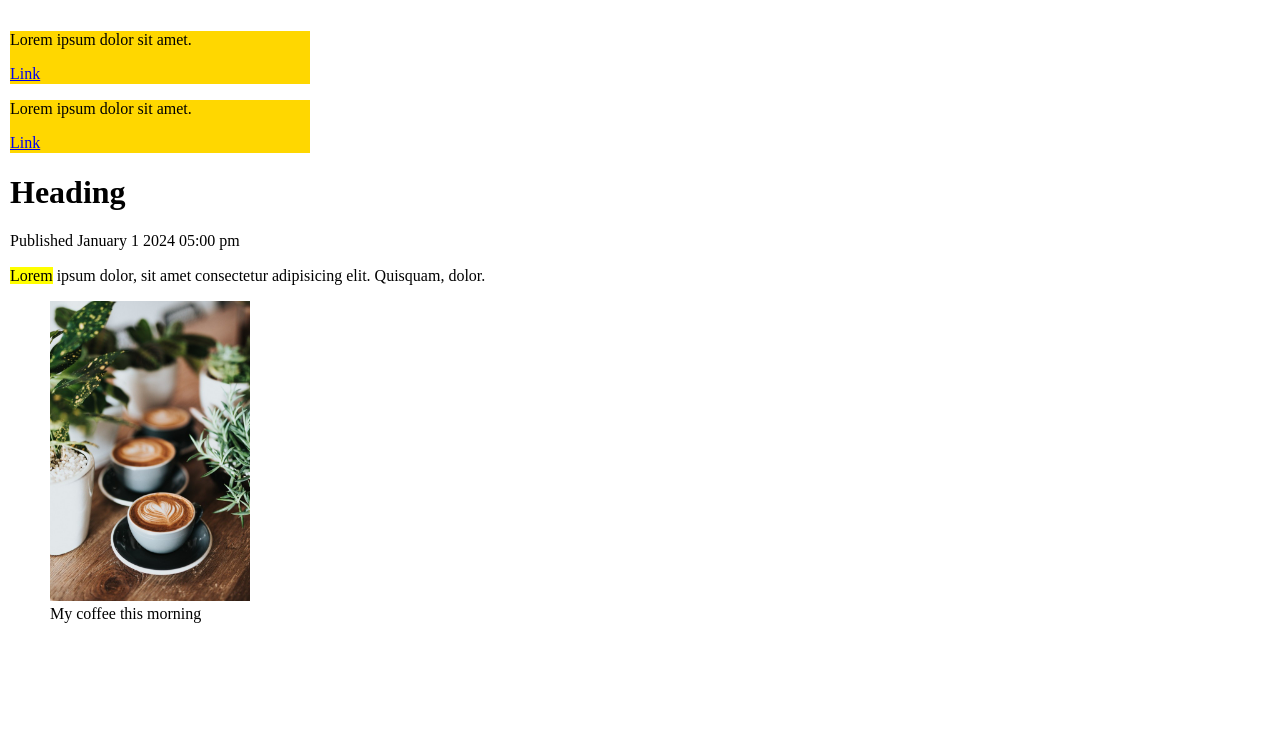
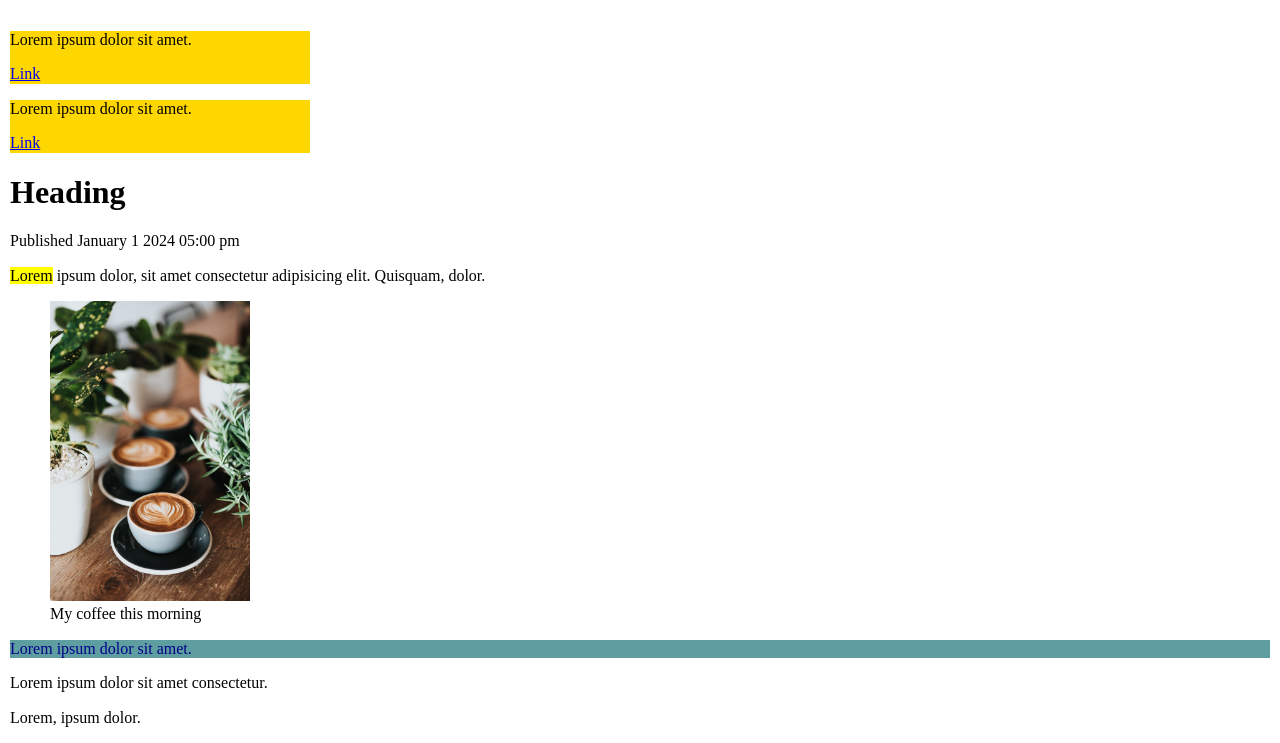
Before and after one commit to AbeeraFarhan06/HTML-Beginner, a plain HTML site: page index.html in a window 1280 px wide. Shown: the part 708-1451 px from the top of the page. Before the commit the page ends 1348 px from the top, so only its background shows below. Drawn offline with nearby package versions, Linux system fonts and the light colour scheme.

Commit message:
Learning Selectors

```diff
--- a/css/styles.css
+++ b/css/styles.css
@@ -47,3 +47,11 @@ tfoot {
   background-color: gold;
   width: 300px;
 }
+
+/* > for stying parent paragraph only */
+/* + for direct sibling styling */
+/* ~ for styling all paragraphs  */
+#love > p {
+  background-color: cadetblue;
+  color: darkblue;
+}
--- a/index.html
+++ b/index.html
@@ -87,5 +87,13 @@
         <figcaption>My coffee this morning</figcaption>
       </figure>
     </article>
+
+    <section id="love">
+      <p>Lorem ipsum dolor sit amet.</p>
+      <article>
+        <p>Lorem ipsum dolor sit amet consectetur.</p>
+      </article>
+    </section>
+    <p>Lorem, ipsum dolor.</p>
   </body>
 </html>
```
